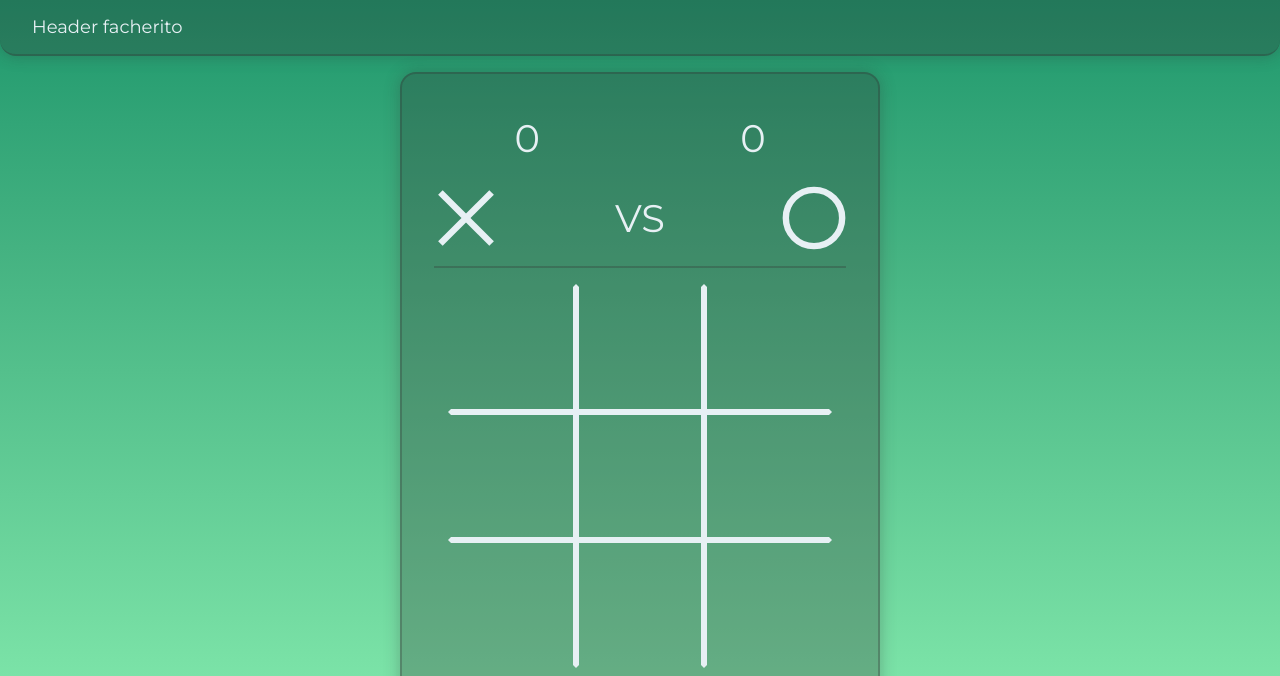
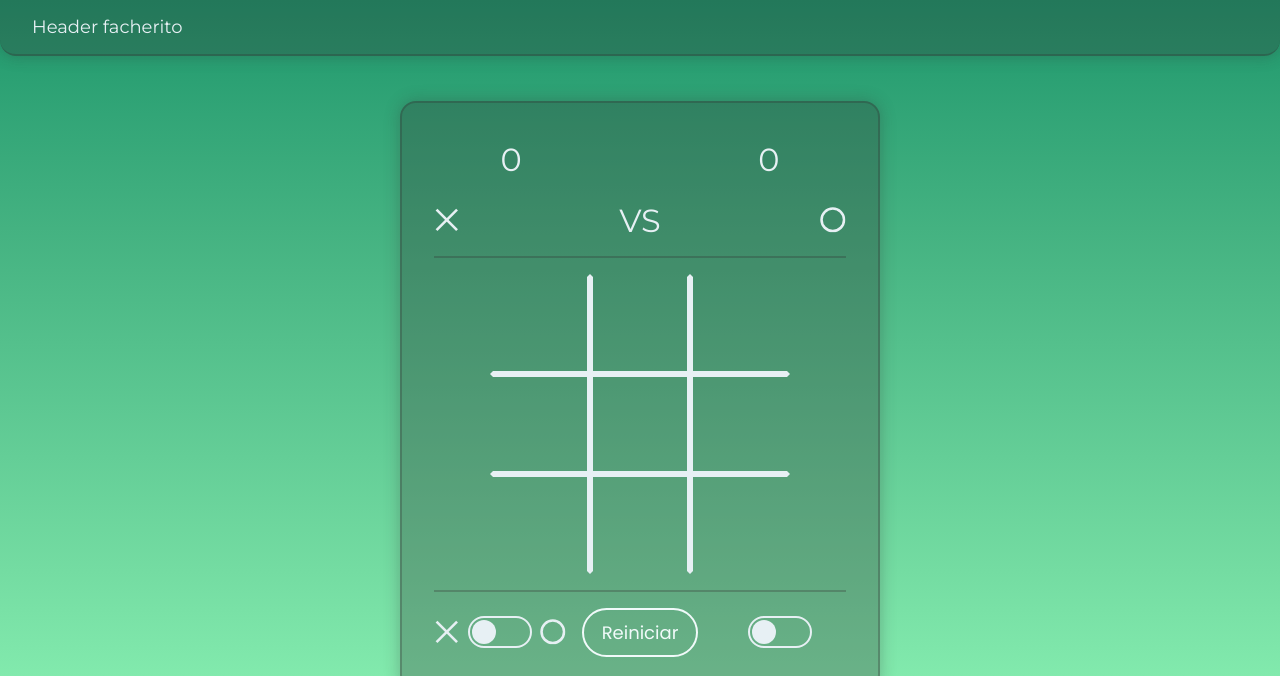
Before and after one commit to ferlagher/javascript-games, a plain HTML site: page pages/tictactoe.html in a window 1280 px wide. Shown: the top 676 px of the page. Drawn offline with Linux system fonts and the light colour scheme.

Commit message:
Smaller sizes

```diff
--- a/pages/tictactoe.html
+++ b/pages/tictactoe.html
@@ -34,13 +34,13 @@
                 </div>
             </div>
             <div class="output__container">
-                <svg class="svg--md">
+                <svg class="icon">
                     <use id="pXO" xlink:href="../images/xo.svg#x"></use>
                 </svg>
                 <div class="output__vs">
                     <span> VS </span>
                 </div>
-                <svg class="svg--md">
+                <svg class="icon">
                     <use id="iXO" xlink:href="../images/xo.svg#o"></use>
                 </svg>
             </div>
--- a/sass/abstracts/_variables.scss
+++ b/sass/abstracts/_variables.scss
@@ -19,13 +19,13 @@
 );
 
 $ft-sz: (
-    md: clamp(calc(24rem / 16), 3vw, calc(42rem / 16)),
+    md: clamp(calc(24rem / 16), 3vw, calc(32rem / 16)),
     sm: clamp(calc(14rem / 16), 1.5vw, calc(18rem / 16)),
 );
 
 $siz: (
-    lg: clamp(100px, 10vw, 150px),
-    md: clamp(25px, 5vw, 100px),
+    lg: clamp(100px, 10vw, 100px),
+    md: clamp(25px, 5vw, 50px),
     sm: clamp(16px, 3vw, 32px),
     xs: clamp(16px, 2vw, 28px),
 );
```
Also changed, not shown: css/style.css.
